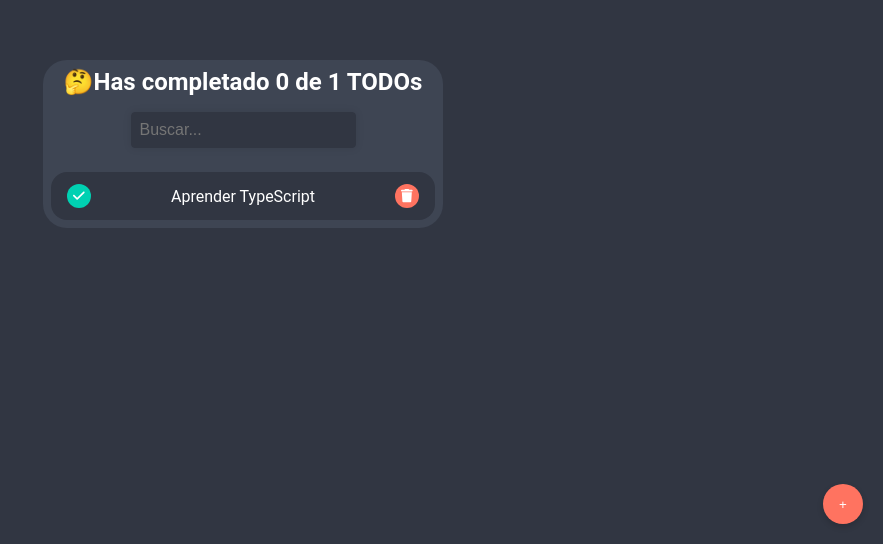
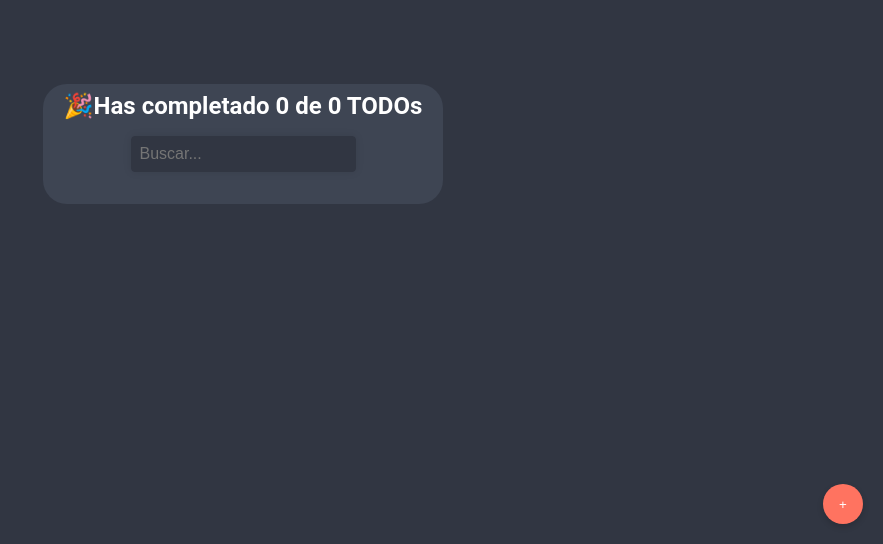
Before and after one commit to bacallaV/learning-reactjs, a React (Vite) app in the folder projects/01-todo-app/: page / in a window 1280 px wide. Shown: the part 256-800 px from the top of the page, without its empty margins (397-1280 px from the left). Built offline with nearby package versions, Linux system fonts and the light colour scheme.

Commit message:
feat: :sparkles: custom localStorage hook

```diff
--- a/projects/01-todo-app/src/App.tsx
+++ b/projects/01-todo-app/src/App.tsx
@@ -1,6 +1,3 @@
-// import { useState } from 'react'
-// import reactLogo from './assets/react.svg'
-// import viteLogo from '/vite.svg'
 import { useState } from 'react'
 import './App.css'
 
@@ -9,15 +6,15 @@ import Counter from './components/Counter/Counter'
 import Searchbar from './components/Searchbar/Searchbar'
 import TodoItem from './components/TodoItem/TodoItem'
 
+import useLocalStorage from './hooks/useLocalStorage'
+
 function App() {
   const [searchValue, setSearchValue] = useState('');
 
-  const [todos, setTodos] = useState<{
+  const [todos, setTodos] = useLocalStorage<{
     label: string;
     completed: boolean;
-  }[]>([
-    { label: 'Aprender TypeScript', completed: false },
-  ]);
+  }[]>('react-todos', []);
 
   const handleSearch = (searchValue: string) => {
     setSearchValue(searchValue);
--- /dev/null
+++ b/projects/01-todo-app/src/hooks/useLocalStorage.ts
@@ -0,0 +1,24 @@
+import { useState } from "react";
+
+export default function useLocalStorage<T = unknown>(key: string, defaultValue: T): [T, (newValues: T) => void] {
+  function getInitialValues(): T {
+    const value = localStorage.getItem(key);
+
+    if (!value)
+      localStorage.setItem(key, JSON.stringify(defaultValue));
+
+    if (value)
+      return JSON.parse(value);
+
+    return defaultValue;
+  };
+
+  const [item, setItem] = useState<T>(getInitialValues());
+
+  function setDefaultValues(newValues: T): void {
+    localStorage.setItem(key, JSON.stringify(newValues));
+    setItem(newValues);
+  };
+
+  return [item, setDefaultValues];
+};
```
